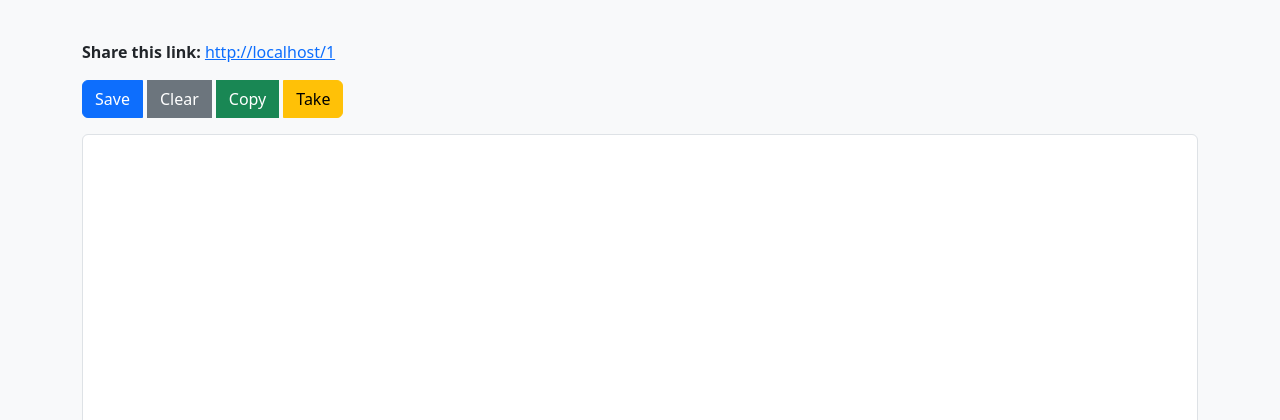
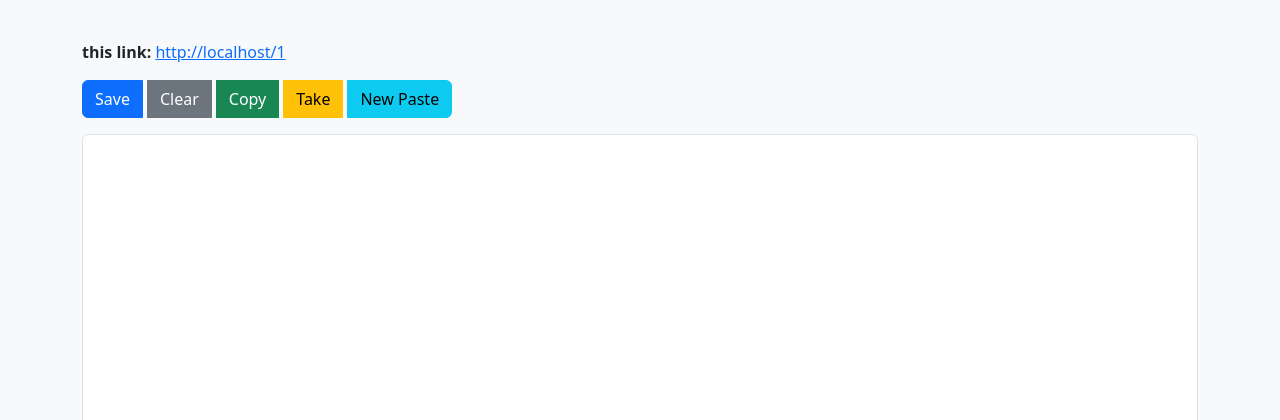
Before and after one commit to 7b809/pasteapp, a Flask app: page /1 in a window 1280 px wide. Shown: the top 420 px of the page. Run offline with Flask 3, Linux system fonts and the light colour scheme; data that the repository does not hold is empty.

Commit message:
Update paste.html

```diff
--- a/api/templates/paste.html
+++ b/api/templates/paste.html
@@ -5,15 +5,16 @@
 {% block body %}
 
 <form method="post">
-<p><b>Share this link:</b> <a href="{{ request.url }}">{{ request.url }}</a></p>
-
+<p><b>this link:</b> <a href="{{ request.url }}">{{ request.url }}</a></p>
 
 <div class="btn-group mb-3">
     <button type="submit" class="btn btn-primary">Save</button>
     <button type="button" class="btn btn-secondary" onclick="clearContent()">Clear</button>
     <button type="button" class="btn btn-success" onclick="copyContent()">Copy</button>
     <button type="button" class="btn btn-warning" onclick="TakeContent()">Take</button>
+    <a href="{{ url_for('index') }}" class="btn btn-info">New Paste</a>
 </div>
+
 <textarea id="contentArea" name="content" class="form-control mb-3" rows="15000">{{ content }}</textarea>
 
 </form>
```
Lines whose indentation alone changed are shown as unchanged.
